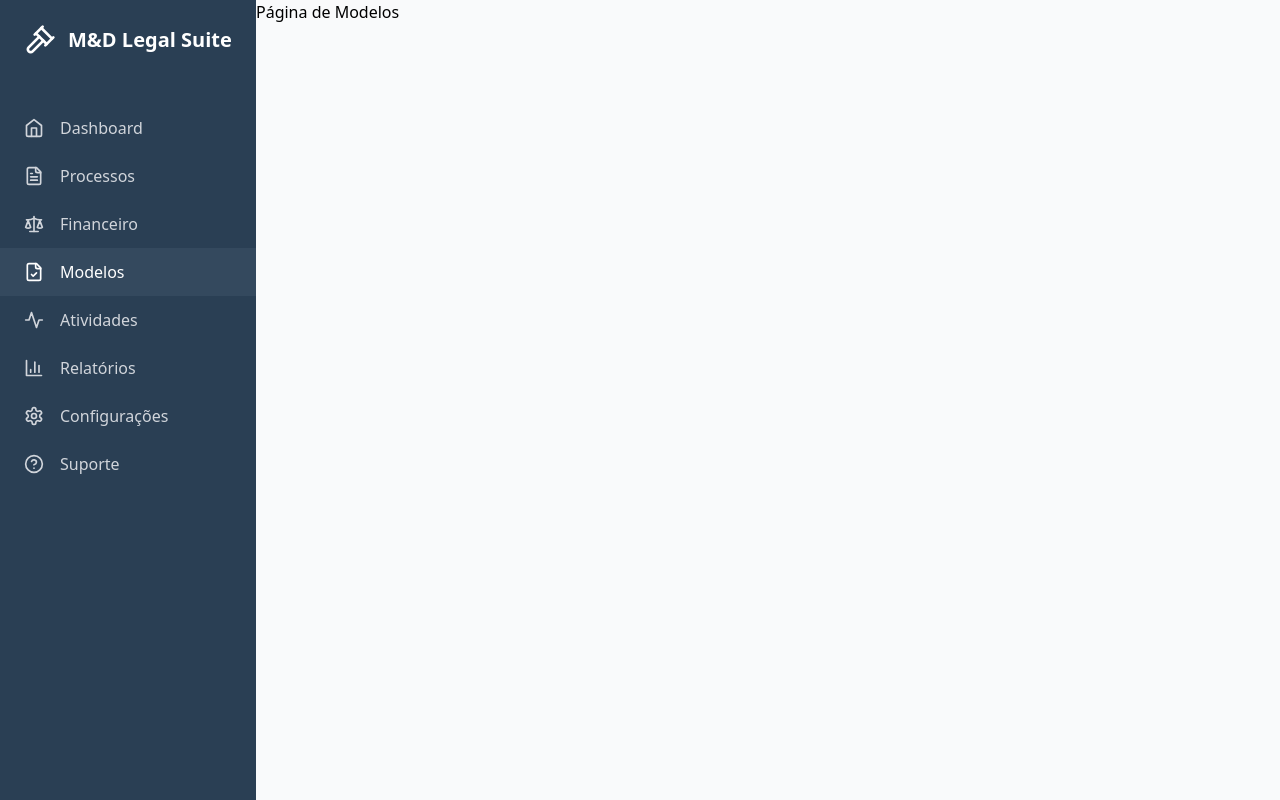
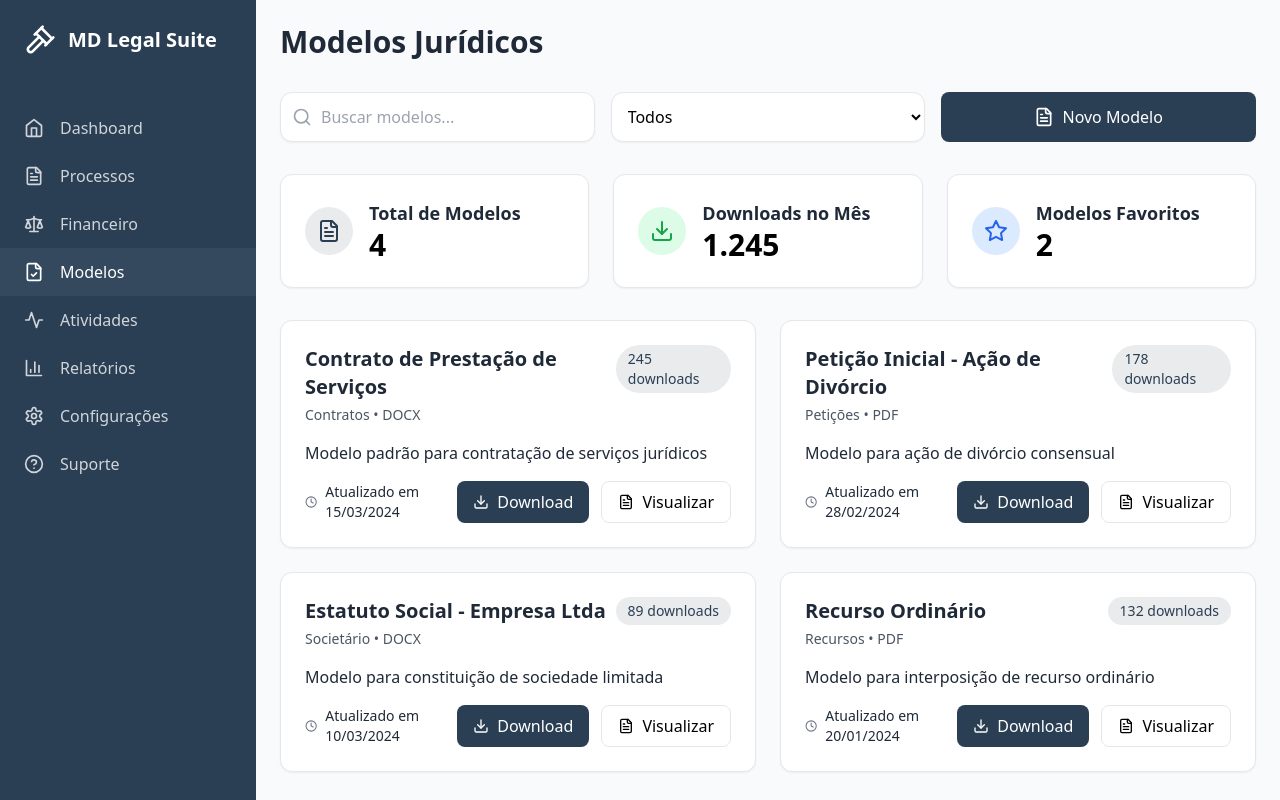
Before and after one commit to Rdk26/Sistema-Juridico, a React (Vite) app: page /Modelos in a window 1280 px wide. Built offline with nearby package versions, Linux system fonts and the light colour scheme.

Commit message:
Pagina de Modelos Feita

```diff
--- a/src/components/Sidebar.tsx
+++ b/src/components/Sidebar.tsx
@@ -34,7 +34,7 @@ export default function Sidebar() {
     <aside className="w-64 h-screen bg-[#2A3F54] text-white flex flex-col">
       <div className="p-6 flex items-center gap-3">
         <Gavel className="w-8 h-8" />
-        <h1 className="text-xl font-semibold">M&D Legal Suite</h1>
+        <h1 className="text-xl font-semibold">MD Legal Suite</h1>
       </div>
       <nav className="mt-6 flex-1">
         {menuItems.map((item: MenuItem) => (
--- a/src/pages/ModelosPage.tsx
+++ b/src/pages/ModelosPage.tsx
@@ -1,3 +1,186 @@
+// components/ModelosPage.tsx
+import { Search, FileText, Download, Clock, Star } from 'lucide-react';
+import { useState } from 'react';
+
+type Modelo = {
+  id: number;
+  nome: string;
+  categoria: string;
+  descricao: string;
+  formato: string;
+  downloads: number;
+  ultimaAtualizacao: string;
+};
+
 export default function ModelosPage() {
-    return <div>Página de Modelos</div>;
-  }
+  const [busca, setBusca] = useState('');
+  const [categoriaSelecionada, setCategoriaSelecionada] = useState('todos');
+
+  const modelos: Modelo[] = [
+    {
+      id: 1,
+      nome: 'Contrato de Prestação de Serviços',
+      categoria: 'Contratos',
+      descricao: 'Modelo padrão para contratação de serviços jurídicos',
+      formato: 'DOCX',
+      downloads: 245,
+      ultimaAtualizacao: '2024-03-15'
+    },
+    {
+      id: 2,
+      nome: 'Petição Inicial - Ação de Divórcio',
+      categoria: 'Petições',
+      descricao: 'Modelo para ação de divórcio consensual',
+      formato: 'PDF',
+      downloads: 178,
+      ultimaAtualizacao: '2024-02-28'
+    },
+    {
+      id: 3,
+      nome: 'Estatuto Social - Empresa Ltda',
+      categoria: 'Societário',
+      descricao: 'Modelo para constituição de sociedade limitada',
+      formato: 'DOCX',
+      downloads: 89,
+      ultimaAtualizacao: '2024-03-10'
+    },
+    {
+      id: 4,
+      nome: 'Recurso Ordinário',
+      categoria: 'Recursos',
+      descricao: 'Modelo para interposição de recurso ordinário',
+      formato: 'PDF',
+      downloads: 132,
+      ultimaAtualizacao: '2024-01-20'
+    }
+  ];
+
+  const categorias = ['todos', 'Contratos', 'Petições', 'Recursos', 'Societário'];
+
+  const modelosFiltrados = modelos.filter(modelo => {
+    const buscaMatch = modelo.nome.toLowerCase().includes(busca.toLowerCase()) ||
+      modelo.descricao.toLowerCase().includes(busca.toLowerCase());
+
+    const categoriaMatch = categoriaSelecionada === 'todos' ||
+      modelo.categoria === categoriaSelecionada;
+
+    return buscaMatch && categoriaMatch;
+  });
+
+  return (
+    <main className="flex-1 overflow-auto p-6">
+      <h1 className="text-3xl font-bold mb-8 texto-escuro">Modelos Jurídicos</h1>
+
+      {/* Filtros e Busca */}
+      <div className="mb-8 grid grid-cols-1 md:grid-cols-3 gap-4">
+        <div className="relative">
+          <Search className="absolute left-3 top-1/2 -translate-y-1/2 w-5 h-5 text-gray-400" />
+          <input
+            type="text"
+            placeholder="Buscar modelos..."
+            className="pl-10 w-full card-juridico p-3"
+            value={busca}
+            onChange={(e) => setBusca(e.target.value)}
+          />
+        </div>
+
+        <select
+          className="card-juridico p-3"
+          value={categoriaSelecionada}
+          onChange={(e) => setCategoriaSelecionada(e.target.value)}
+        >
+          {categorias.map(categoria => (
+            <option key={categoria} value={categoria}>
+              {categoria.charAt(0).toUpperCase() + categoria.slice(1)}
+            </option>
+          ))}
+        </select>
+
+        <button className="btn-primary flex items-center justify-center gap-2">
+          <FileText className="w-5 h-5" />
+          Novo Modelo
+        </button>
+      </div>
+
+      {/* Estatísticas */}
+      <div className="grid grid-cols-1 md:grid-cols-3 gap-6 mb-8">
+        <div className="card-juridico p-6">
+          <div className="flex items-center gap-4">
+            <div className="bg-primary/10 dark:bg-primary/100 p-3 rounded-full">
+              <FileText className="w-6 h-6 text-primary dark:text-white" />
+            </div>
+            <div>
+              <p className="texto-escuro text-lg font-semibold">Total de Modelos</p>
+              <p className="text-3xl font-bold">{modelos.length}</p>
+            </div>
+          </div>
+        </div>
+
+        <div className="card-juridico p-6">
+          <div className="flex items-center gap-4">
+            <div className="bg-green-100 p-3 rounded-full">
+              <Download className="w-6 h-6 text-green-600" />
+            </div>
+            <div>
+              <p className="texto-escuro text-lg font-semibold">Downloads no Mês</p>
+              <p className="text-3xl font-bold">1.245</p>
+            </div>
+          </div>
+        </div>
+
+        <div className="card-juridico p-6">
+          <div className="flex items-center gap-4">
+            <div className="bg-blue-100 p-3 rounded-full">
+              <Star className="w-6 h-6 text-blue-600" />
+            </div>
+            <div>
+              <p className="texto-escuro text-lg font-semibold">Modelos Favoritos</p>
+              <p className="text-3xl font-bold">2</p>
+            </div>
+          </div>
+        </div>
+      </div>
+
+      {/* Lista de Modelos */}
+      <div className="grid grid-cols-1 lg:grid-cols-2 gap-6">
+        {modelosFiltrados.map(modelo => (
+          <div key={modelo.id} className="card-juridico p-6">
+            <div className="flex justify-between items-start mb-4">
+              <div>
+                <h3 className="texto-escuro text-xl font-semibold">{modelo.nome}</h3>
+                <p className="text-sm text-gray-600 dark:text-gray-400 mt-1">
+                  {modelo.categoria} • {modelo.formato}
+                </p>
+              </div>
+              <span className="bg-primary/10 text-primary text-sm px-3 py-1 rounded-full">
+                {modelo.downloads} downloads
+              </span>
+            </div>
+
+            <p className="texto-escuro mb-4">{modelo.descricao}</p>
+
+            <div className="flex items-center justify-between">
+              <div className="flex items-center gap-2 text-sm">
+                <Clock className="w-4 h-4 text-gray-500" />
+                <span className="texto-escuro">
+                  Atualizado em {new Date(modelo.ultimaAtualizacao).toLocaleDateString('pt-MZ')}
+                </span>
+              </div>
+
+              <div className="flex gap-3">
+                <button className="btn-primary flex items-center gap-2 px-4 py-2">
+                  <Download className="w-4 h-4" />
+                  Download
+                </button>
+                <button className="flex items-center gap-2 px-4 py-2 border border-gray-200 dark:border-gray-700 rounded-lg hover:bg-gray-50 dark:hover:bg-gray-700">
+                  <FileText className="w-4 h-4" />
+                  Visualizar
+                </button>
+              </div>
+            </div>
+          </div>
+        ))}
+      </div>
+    </main>
+  );
+}
```
